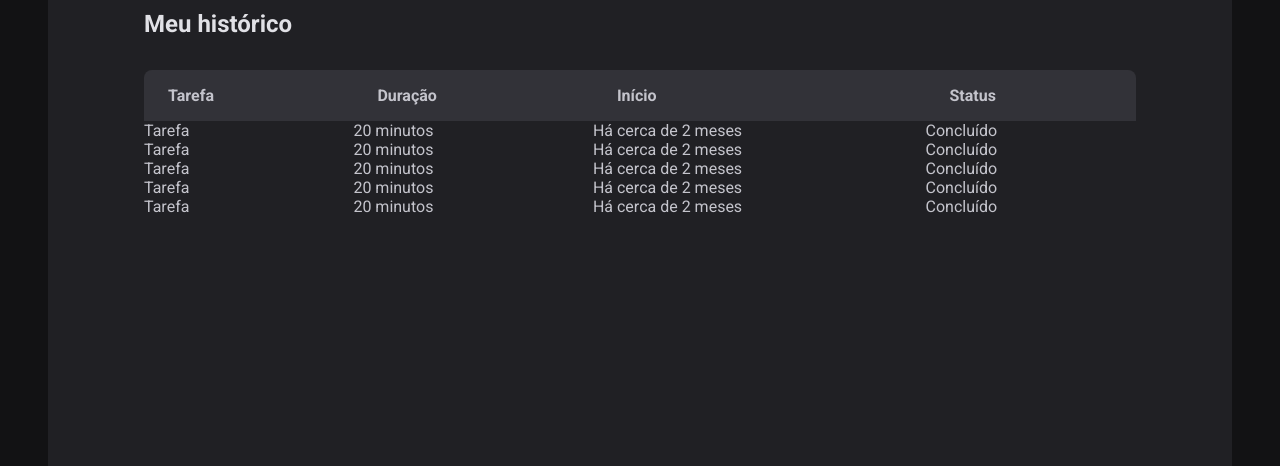
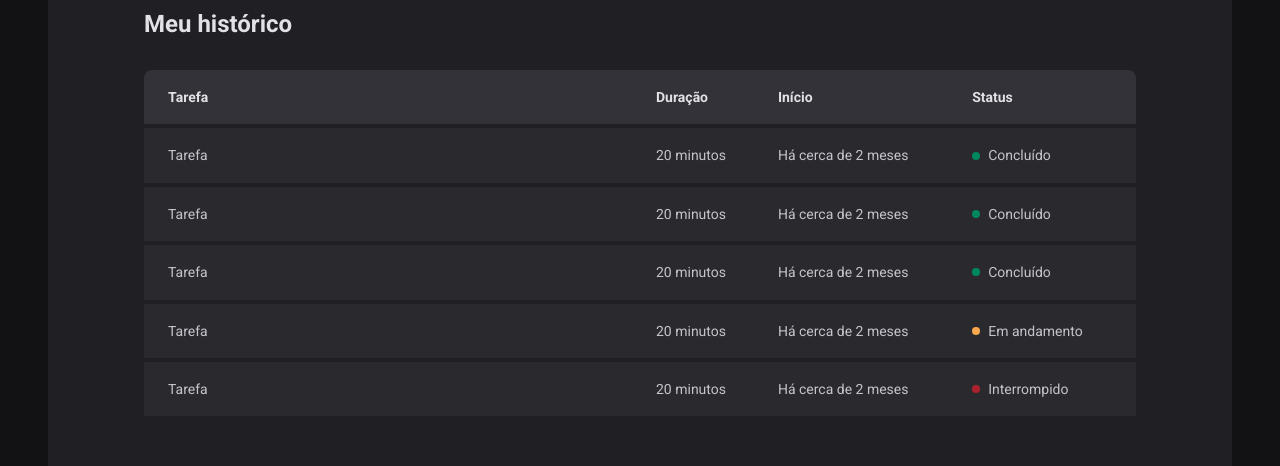
Before and after one commit to gabrielgamboa/ignite-timer, a React (Vite) app: page /history in a window 1280 px wide. Shown: the part 238-704 px from the top of the page. Built offline with nearby package versions, Linux system fonts and the light colour scheme.

Commit message:
feat: finish status component from history page

```diff
--- a/src/pages/History/index.tsx
+++ b/src/pages/History/index.tsx
@@ -1,4 +1,4 @@
-import { HistoryContainer, HistoryList } from './styles'
+import { HistoryContainer, HistoryList, Status } from './styles'
 
 export function History() {
   return (
@@ -20,35 +20,35 @@
               <td>Tarefa</td>
               <td>20 minutos</td>
               <td>Há cerca de 2 meses</td>
-              <td>Concluído</td>
+              <td><Status statusColor='green'>Concluído</Status></td>
             </tr>
 
             <tr>
               <td>Tarefa</td>
               <td>20 minutos</td>
               <td>Há cerca de 2 meses</td>
-              <td>Concluído</td>
+              <td><Status statusColor='green'>Concluído</Status></td>
             </tr>
 
             <tr>
               <td>Tarefa</td>
               <td>20 minutos</td>
               <td>Há cerca de 2 meses</td>
-              <td>Concluído</td>
+              <td><Status statusColor='green'>Concluído</Status></td>
             </tr>
 
             <tr>
               <td>Tarefa</td>
               <td>20 minutos</td>
               <td>Há cerca de 2 meses</td>
-              <td>Concluído</td>
+              <td><Status statusColor='yellow'>Em andamento</Status></td>
             </tr>
 
             <tr>
               <td>Tarefa</td>
               <td>20 minutos</td>
               <td>Há cerca de 2 meses</td>
-              <td>Concluído</td>
+              <td><Status statusColor='red'>Interrompido</Status></td>
             </tr>
           </tbody>
         </table>
--- a/src/pages/History/styles.ts
+++ b/src/pages/History/styles.ts
@@ -15,24 +15,75 @@
 
 export const HistoryList = styled.div`
   flex: 1;
+  overflow: auto;
   margin-top: 2rem;
 
   table {
     width: 100%;
     border-collapse: collapse;
+    min-width: 600px;
 
     th {
       background: ${(props) => props.theme["gray-600"]};
-      padding: 1rem 1.5rem;
+      padding: 1rem;
       text-align: left;
+      color: ${(props) => props.theme["gray-100"]};
+      font-size: 0.875rem;
+      line-height: 1.6;
+
 
       &:first-child {
         border-top-left-radius: 8px;
+        padding-left: 1.5rem;
       }
 
       &:last-child {
         border-top-right-radius: 8px;
+        padding-right: 1.5rem;
+      }
+    }
+
+    td {
+      background: ${(props) => props.theme["gray-700"]};
+      border-top: 4px solid ${(props) => props.theme["gray-800"]};
+      padding: 1rem;
+      font-size: 0.875rem;
+      line-height: 1.6;
+
+
+
+      &:first-child {
+        padding-left: 1.5rem;
+        width: 50%;
+      }
+
+      &:last-child {
+        padding-right: 1.5rem;
       }
     }
   }
 `;
+
+const STATUS_COLORS = {
+  yellow: 'yellow-500',
+  red: 'red-500',
+  green: 'green-500',
+} as const
+
+interface StatusProps {
+  statusColor: keyof typeof STATUS_COLORS;
+}
+
+export const Status = styled.span<StatusProps>`
+  display: flex;
+  align-items: center;
+  gap: 0.5rem;
+
+  &::before {
+    content: '';
+    width: 0.5rem;
+    height: 0.5rem;
+    border-radius: 50%;
+    background: ${(props) => props.theme[STATUS_COLORS[props.statusColor]]};
+  }
+`;
```
